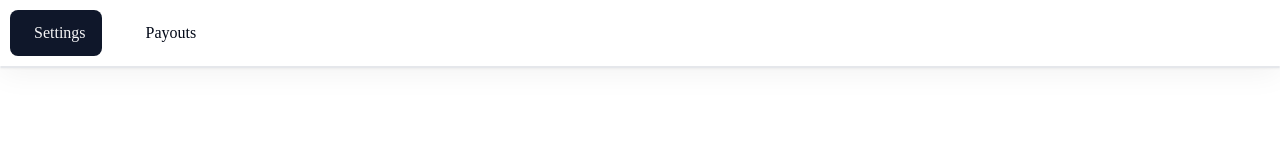
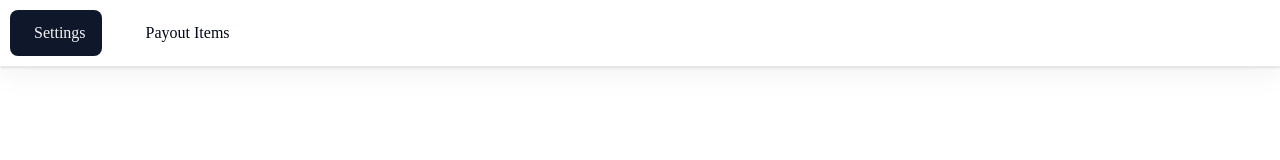
Before and after one commit to wprelay/paypal-integration, a React app in the folder paypal-ui/: page / in a window 1280 px wide. Shown: the top 160 px of the page. Built offline with nearby package versions, Linux system fonts and the light colour scheme; the HTML template or start-up script is replaced by a standard one; a web font is replaced by a local one.

Commit message:
frontend updated

```diff
--- a/paypal-ui/src/App.tsx
+++ b/paypal-ui/src/App.tsx
@@ -30,7 +30,7 @@ const App: FC = (props) => {
                     to="/payouts">
                     <i className='rwp rwp-dashboard  lg:wrp-text-xl  md:wrp-text-4.5 wrp-text-4.5'></i>
                     <span
-                        className='wrp-ml-2 xl:wrp-text-4 lg:wrp-text-3.5 wrp-text-xs wrp-flex wrp-items-center'>Payouts</span>
+                        className='wrp-ml-2 xl:wrp-text-4 lg:wrp-text-3.5 wrp-text-xs wrp-flex wrp-items-center'>Payout Items</span>
                 </NavLink>
             </nav>
         </div>
```
Also changed, not shown: 1 other file (tests, documents, lock files or other folders).
